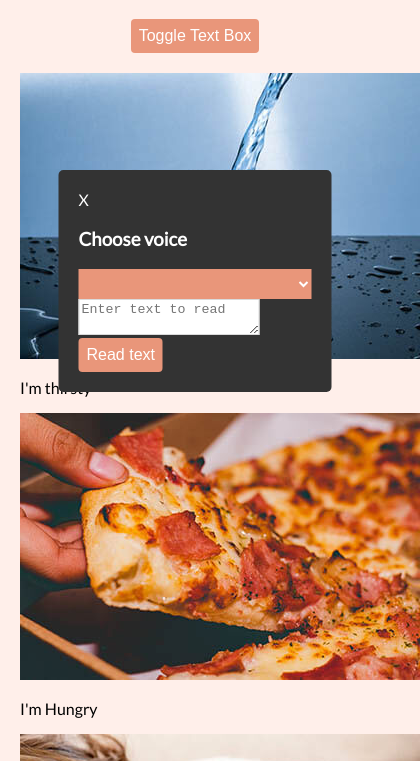
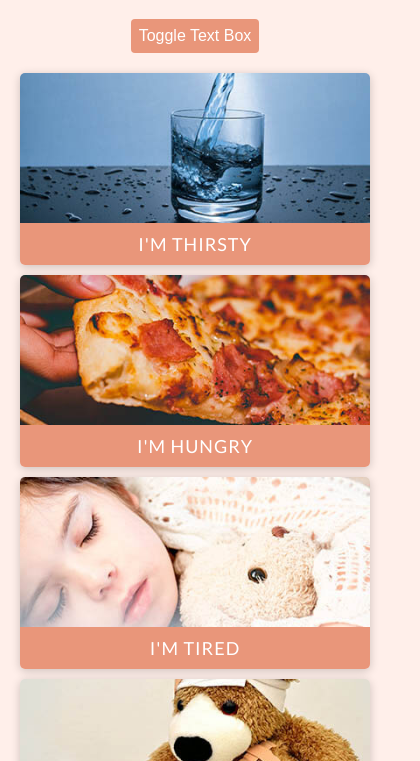
Before and after one commit to hdsateyate/text-reader, a plain HTML site: page index.html in a window 390 px wide. Shown: the part 83-844 px from the top of the page, 420 px wide, since content can reach past the window. Drawn offline with Linux system fonts and the light colour scheme.

Commit message:
Grid CSS added
CSS added to style grid and grid items as well as make responsive

```diff
--- a/style.css
+++ b/style.css
@@ -49,7 +49,7 @@ h1 {
 	position: absolute;
 	top: 30%;
 	left: 50%;
-	transform: translate(-50%, 0);
+	transform: translate(-50%, -800px);
 	background-color: #333;
 	color: #fff;
 	padding: 20px;
@@ -68,4 +68,76 @@ h1 {
 
 .text-box textarea {
 	border: 1px #dadada solid;
+	border-radius: 4px;
+	font-size: 16px;
+	padding: 8px;
+	margin: 15px 0;
+	width: 100%;
+	height: 150px;
 }
+
+.text-box .btn {
+	width: 100%;
+}
+
+.text-box .close {
+	float: right;
+	text-align: right;
+	cursor: pointer;
+}
+
+main {
+	display: grid;
+	grid-template-columns: repeat(4, 1fr);
+	grid-gap: 10px;
+}
+
+.box {
+	box-shadow: 0px 2px 10px rgba(0,0,0,0.2);
+	border-radius: 5px;
+	cursor: pointer;
+	display: flex;
+	flex-direction: column;
+	overflow: hidden;
+	transition: box-shadow 0.2s ease-out;
+}
+
+.box.active {
+	box-shadow: 0px 0px 10px 5px darksalmon;
+}
+
+.box img {
+	width: 100%;
+	object-fit: cover;
+	height: 150px;
+}
+
+.box .info {
+	background-color: darksalmon;
+	color: #fff;
+	font-size: 18px;
+	letter-spacing: 1px;
+	text-transform: uppercase;
+	margin: 0;
+	padding: 10px;
+	text-align: center;
+	height: 100%;
+}
+
+@media(max-width: 1100px) {
+	main {
+		grid-template-columns: repeat(3, 1fr);
+	}
+}
+
+@media(max-width: 760px) {
+	main {
+		grid-template-columns: repeat(2, 1fr);
+	}
+}
+
+@media(max-width: 500px) {
+	main {
+		grid-template-columns: 1fr;
+	}
+}
```
